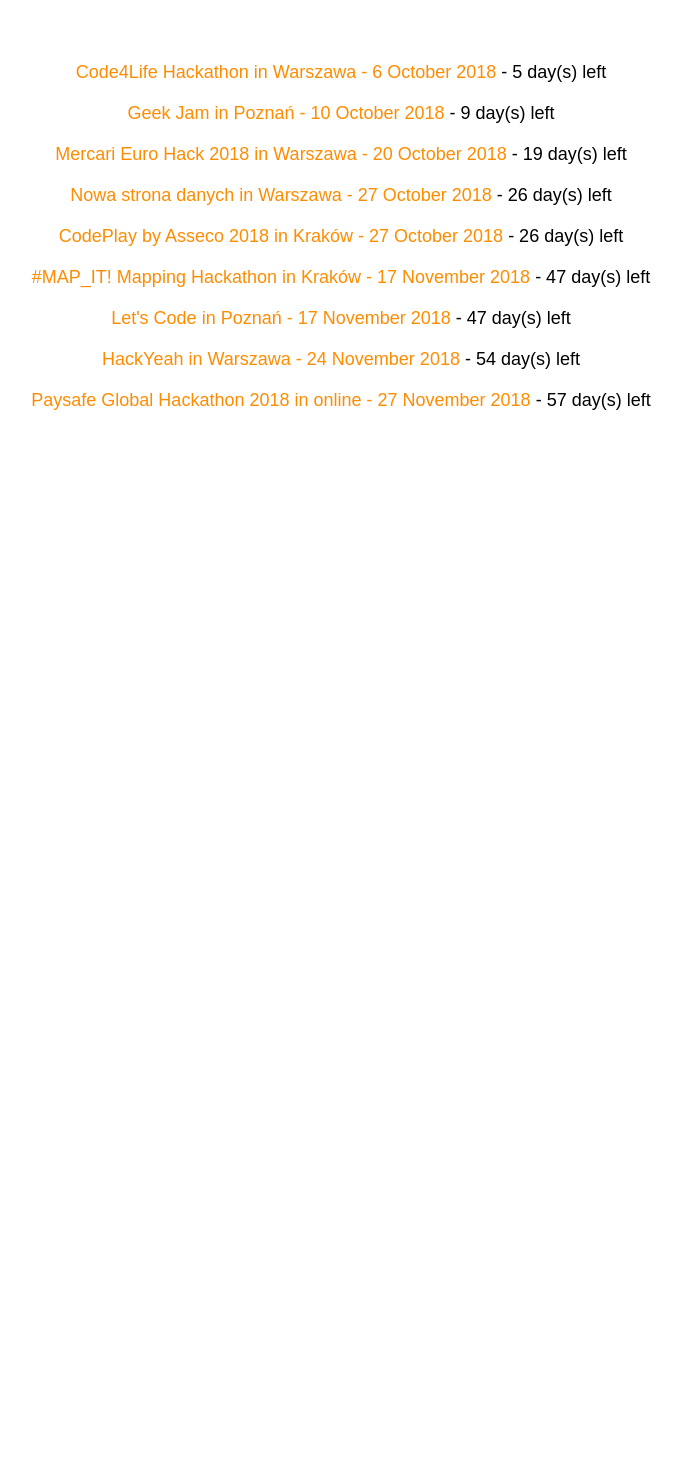
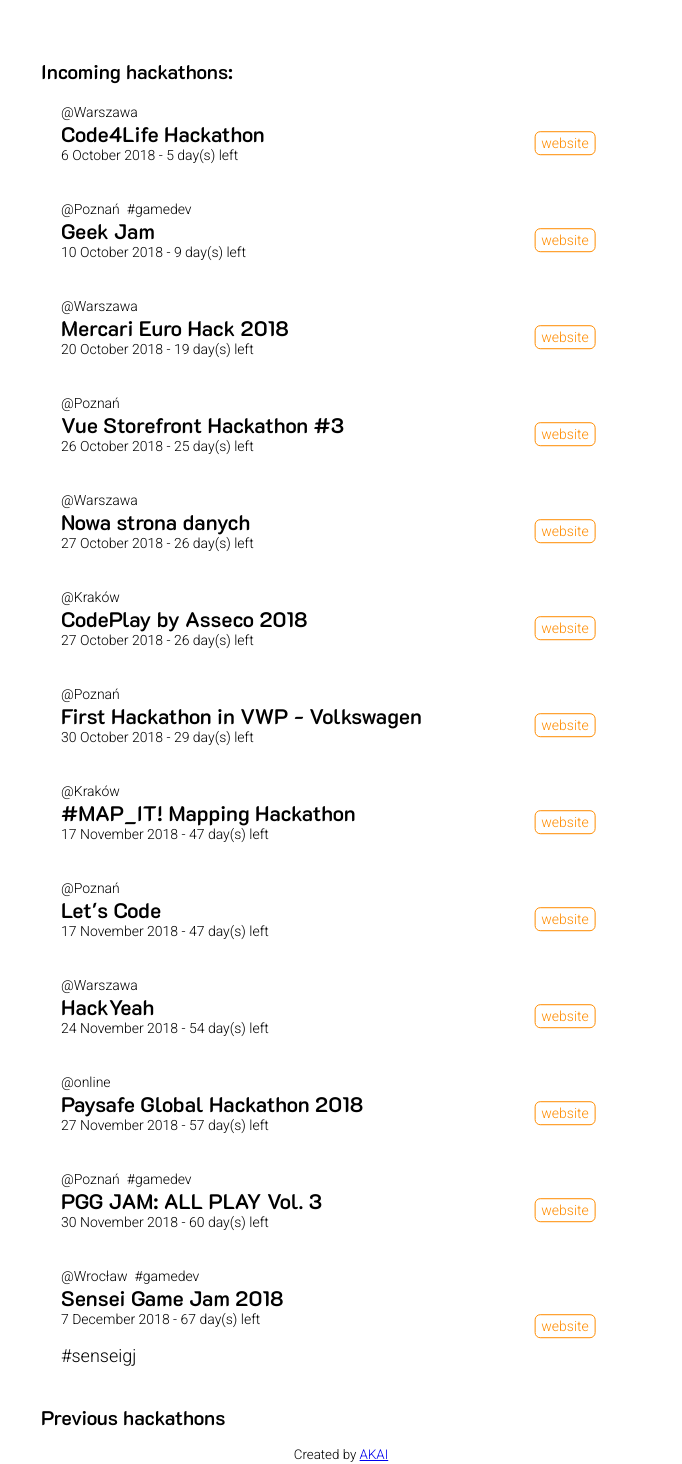
Before and after one commit to akai-org/hackathons, a React (Create React App) app: page / in a window 1280 px wide. Shown: the part 148-1612 px from the top of the page, without its empty margins (299-981 px from the left). Before the commit the page ends 800 px from the top, so only its background shows below. Built offline with nearby package versions, Linux system fonts and the light colour scheme.

Commit message:
development

```diff
--- a/public/index.html
+++ b/public/index.html
@@ -11,6 +11,7 @@
     -->
   <link rel="manifest" href="%PUBLIC_URL%/manifest.json">
   <link rel="shortcut icon" href="%PUBLIC_URL%/logo.png">
+  <link href="https://fonts.googleapis.com/css?family=K2D:600|Roboto:300" rel="stylesheet">
   <!--
       Notice the use of %PUBLIC_URL% in the tags above.
       It will be replaced with the URL of the `public` folder during the build.
--- a/src/App.css
+++ b/src/App.css
@@ -1,5 +1,6 @@
 .App {
-  text-align: center;
+  font-family: 'Roboto', sans-serif;
+  font-weight: 300;
 }
 
 .App-logo {
@@ -12,14 +13,15 @@
   height: 150px;
   padding: 20px;
   color: black;
+  text-align: center;
 }
 
-.App-title {
-  font-size: 1.5em;
-}
+
 
 .App-intro {
   font-size: large;
+  max-width: 600px;
+  margin: 0 auto;
 }
 
 @keyframes App-logo-spin {
@@ -35,10 +37,71 @@
 }
 
 .hackathon-entry {
+  display: flex;
   margin: 20px;
 }
 
+.hackathon-entry article {
+  width: 80%;
+}
+
+.hackathon-entry footer {
+  text-align: right;
+  position: relative;
+  width: 20%;
+}
+
 .hackathon-entry a {
+  position: absolute;
+  top: 50%;
+  left: 50%;
+  transform: translate(-50%, -50%);
+
   color: darkorange;
   text-decoration: none;
 }
+
+.tags {
+  font-size: 14px;
+}
+
+.App-title {
+  font-size: 1.5em;
+  font-family: 'K2D', sans-serif;
+}
+
+h2 {
+  font-size: 1.1em;
+  font-family: 'K2D', sans-serif;
+}
+
+h3 {
+  font-family: 'K2D', sans-serif;
+  font-weight: 600;
+  margin: 0;
+}
+
+.metadata {
+  font-size: 14px;
+}
+
+p {
+
+}
+
+.hackathon-entry a {
+  font-size: 14px;
+  border: 1px solid;
+  padding: 0.2em 0.4em;
+  border-radius: 0.4em;
+}
+
+small {
+  display: block;
+  margin: 10px 0;
+  text-align: center;
+}
+
+.tags span {
+  padding-right: 0.5em;
+}
--- a/src/App.js
+++ b/src/App.js
@@ -1,81 +1,18 @@
 import React, { Component } from "react";
 import "./App.css";
-import moment from "moment";
-import "moment/locale/en-gb";
+import ListingItem from "./components/listing-item/listing-item";
+import events from "./events";
 
 class App extends Component {
   constructor(props) {
     super(props);
     this.state = {
-      events: [
-        {
-          title: "Code4Life Hackathon",
-          date: new Date(2018, 9, 6),
-          url: "https://code4life.pl/pages/hackathons",
-          location: "Warszawa",
-          tags: []
-        },
-        {
-          title: "Paysafe Global Hackathon 2018",
-          date: new Date(2018, 10, 27),
-          url: "https://app.codility.com/l/paysafe_hackathon2018/",
-          location: "online",
-          tags: []
-        },
-        {
-          title: "Geek Jam",
-          date: new Date(2018, 9, 10),
-          url: "https://gic.gd/geekjam/",
-          location: "Poznań",
-          tags: ["gamedev"]
-        },
-        {
-          title: "HackYeah",
-          date: new Date(2018, 10, 24),
-          url: "https://hackyeah.pl/",
-          location: "Warszawa",
-          tags: []
-        },
-        {
-          title: "Nowa strona danych",
-          date: new Date(2018, 9, 27),
-          url: "https://hackathon.gov.pl",
-          location: "Warszawa",
-          tags: []
-        },
-        {
-          title: "#MAP_IT! Mapping Hackathon",
-          date: new Date(2018, 10, 17),
-          url: "http://www.map-it.com.pl/",
-          location: "Kraków",
-          tags: []
-        },
-        {
-          title: "Mercari Euro Hack 2018",
-          date: new Date(2018, 9, 20),
-          url: "https://challengerocket.com/mercari",
-          location: "Warszawa",
-          tags: []
-        },
-        {
-          title: "CodePlay by Asseco 2018",
-          subtitle: "All you need is bank!",
-          date: new Date(2018, 9, 27),
-          duration: "12h",
-          url: "https://codeplay.asseco.com/",
-          location: "Kraków",
-          tags: []
-        },
-        {
-          title: "Let's Code",
-          date: new Date(2018, 10, 17),
-          duration: "24h",
-          url: "http://letscode.sii.pl",
-          location: "Poznań",
-          tags: []
-        }
-      ]
+      events
     };
+
+    this.state.previousEvents = this.state.events
+      .filter(event => event.date <= new Date())
+      .sort((a, b) => a.date - b.date);
 
     this.state.events = this.state.events
       .filter(event => event.date > new Date())
@@ -93,19 +30,23 @@
           <h1 className="App-title">Hackathons Collector</h1>
         </header>
         <div className="App-intro">
+          <h2>Incoming hackathons:</h2>
           {this.state.events.map((event, i) => (
-            <div className="hackathon-entry" key={i}>
-              <a href={event.url}>
-                {event.title} in {event.location}
-                {" - "}
-                {moment(event.date).format("LL")}
-              </a>
-              {` - ${moment(event.date)
-                .endOf("hours")
-                .diff(new Date(), "days")} day(s) left`}
-            </div>
+            <ListingItem key={i} event={event} />
           ))}
         </div>
+
+        <div className="App-intro">
+          <h2>Previous hackathons</h2>
+          {this.state.previousEvents.map((event, i) => (
+            <ListingItem key={i} event={event} disabled={true} />
+          ))}
+        </div>
+        <footer>
+          <small>
+            Created by <a href="https://akai.org.pl/">AKAI</a>
+          </small>
+        </footer>
       </div>
     );
   }
--- /dev/null
+++ b/src/components/listing-item/listing-item.js
@@ -0,0 +1,47 @@
+import React from 'react';
+import moment from "moment";
+import "moment/locale/en-gb";
+
+class ListingItem extends React.Component {
+  render() {
+    const event = this.props.event;
+
+    const customStyles = !this.props.disabled ? {} : { color: '#888' };
+
+    return <div className="hackathon-entry">
+      <article style={customStyles}>
+        <div class="tags">
+          <span class="city">@{event.location}</span>
+          {event.tags.map(tag => (
+            <span>
+              #{tag}
+            </span>
+          ))}
+        </div>
+        <h3>{event.title}</h3>
+        <div class="metadata">
+          <span>
+            {moment(event.date).format("LL")}
+
+            {this.props.disabled ? '' : ` - ${moment(event.date)
+              .endOf("hours")
+              .diff(new Date(), "days")} day(s) left`}
+          </span>
+
+        </div>
+        <p>
+          {event.description}
+        </p>
+      </article>
+      <footer>
+        {this.props.disabled ? '' : (
+          <a href={event.url}>
+            website
+          </a>
+        )}
+      </footer>
+    </div>
+  }
+}
+
+export default ListingItem;
--- /dev/null
+++ b/src/events.js
@@ -0,0 +1,96 @@
+export default [
+  {
+    title: "Code4Life Hackathon",
+    date: new Date(2018, 9, 6),
+    url: "https://code4life.pl/pages/hackathons",
+    location: "Warszawa",
+    tags: []
+  },
+  {
+    title: "Geek Jam",
+    date: new Date(2018, 9, 10),
+    url: "https://gic.gd/geekjam/",
+    location: "Poznań",
+    tags: ["gamedev"]
+  },
+  {
+    title: "HackYeah",
+    date: new Date(2018, 10, 24),
+    url: "https://hackyeah.pl/",
+    location: "Warszawa",
+    tags: []
+  },
+  {
+    title: "Nowa strona danych",
+    date: new Date(2018, 9, 27),
+    url: "https://hackathon.gov.pl",
+    location: "Warszawa",
+    tags: []
+  },
+  {
+    title: "#MAP_IT! Mapping Hackathon",
+    date: new Date(2018, 10, 17),
+    url: "http://www.map-it.com.pl/",
+    location: "Kraków",
+    tags: []
+  },
+  {
+    title: "CodePlay by Asseco 2018",
+    date: new Date(2018, 9, 27),
+    url: "https://codeplay.asseco.com/",
+    location: "Kraków",
+    tags: []
+  },
+  {
+    title: "Mercari Euro Hack 2018",
+    date: new Date(2018, 9, 20),
+    url: "https://challengerocket.com/mercari",
+    location: "Warszawa",
+    tags: []
+  },
+  {
+    title: "Let's Code",
+    date: new Date(2018, 10, 17),
+    duration: "24h",
+    url: "http://letscode.sii.pl",
+    location: "Poznań",
+    tags: []
+  },
+  {
+    title: "Paysafe Global Hackathon 2018",
+    date: new Date(2018, 10, 27),
+    url: "https://app.codility.com/l/paysafe_hackathon2018/",
+    location: "online",
+    tags: []
+  },
+  {
+    title: "First Hackathon in VWP - Volkswagen",
+    date: new Date(2018, 9, 30),
+    url: "http://volkswagen-poznan.pl/pl/hackathon",
+    location: "Poznań",
+    tags: []
+  },
+  {
+    title: "Vue Storefront Hackathon #3",
+    date: new Date(2018, 9, 26),
+    url:
+      "https://medium.com/@office_24377/vue-storefront-hackathon-3-13f652b60cf5",
+    location: "Poznań",
+    tags: []
+  },
+  {
+    title: "PGG JAM: ALL PLAY Vol. 3",
+    date: new Date(2018, 10, 30),
+    url: "http://gildiagraczy.pl/pgg-jam-all-play/",
+    location: "Poznań",
+    tags: ["gamedev"]
+  },
+  {
+    title: "Sensei Game Jam 2018",
+    date: new Date(2018, 11, 7),
+    url: "http://www.senseigamejam.pl/",
+    location: "Wrocław",
+    description: "#senseigj",
+    tags: ["gamedev"]
+  }
+];
```
